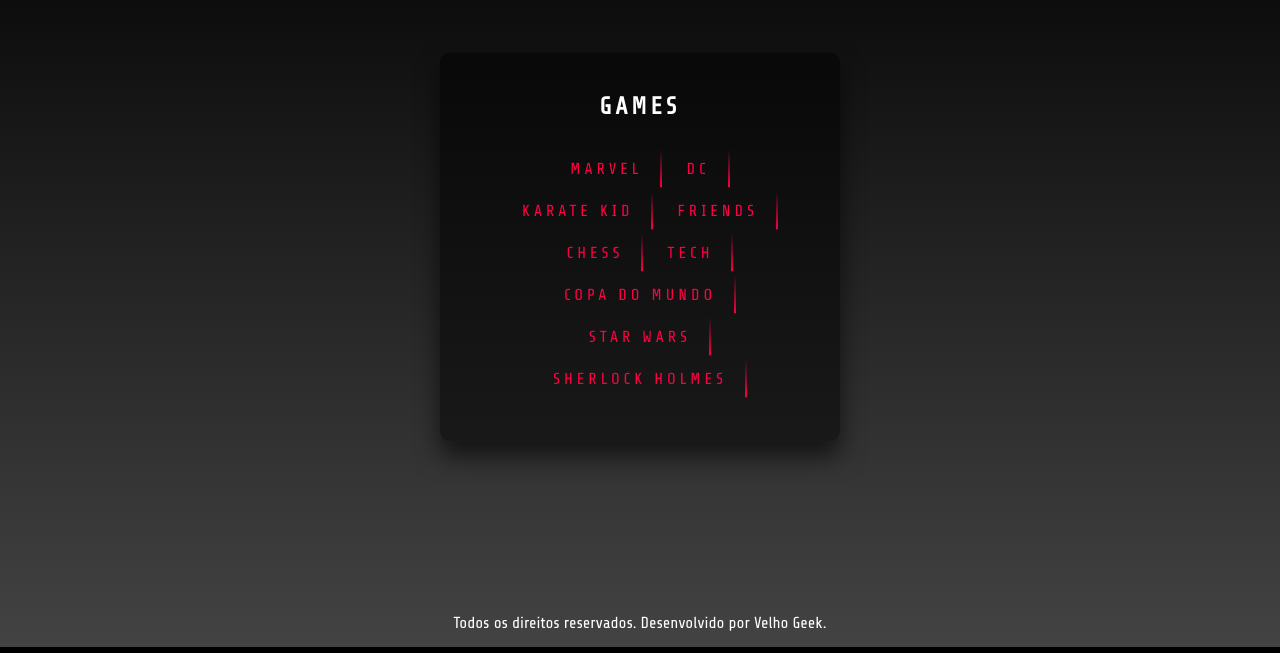
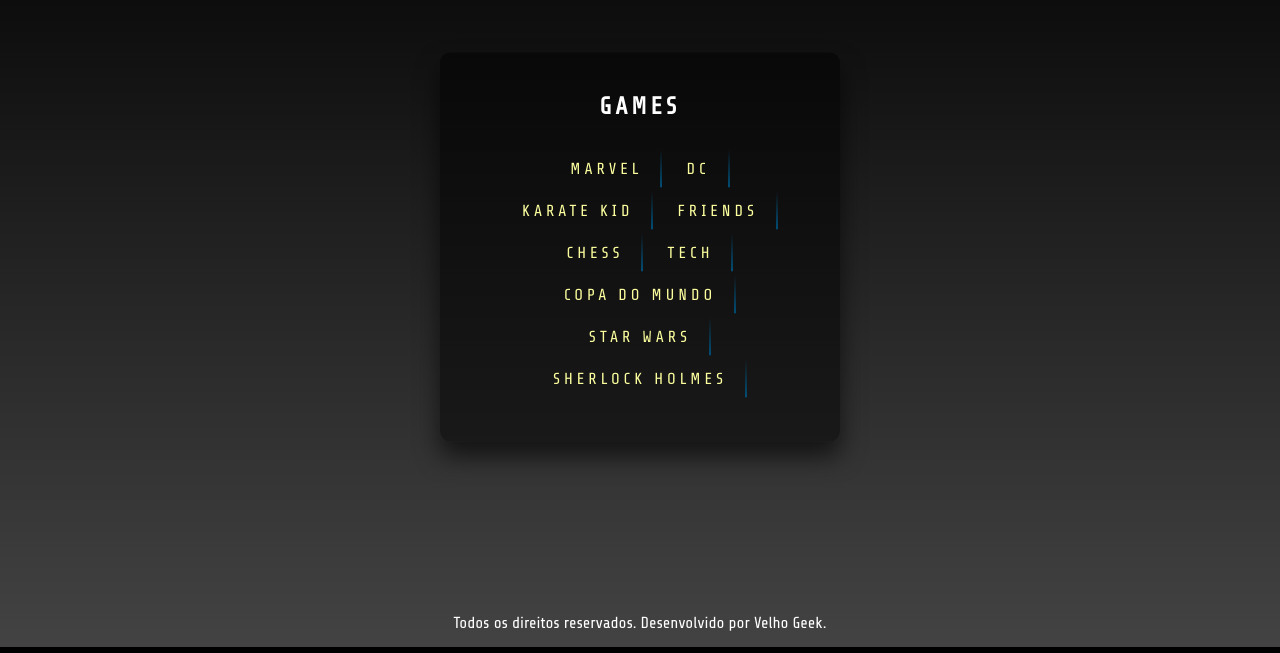
Before and after one commit to cleberalmico/velhogeek, a plain HTML site: page index.html in a window 1280 px wide. Shown: the part 153-806 px from the top of the page. Drawn offline with Linux system fonts and the light colour scheme.

Commit message:
commit on master

```diff
--- a/assets/css/style.css
+++ b/assets/css/style.css
@@ -75,7 +75,7 @@ header{
     position: relative;
     display: inline-block;
     padding: 10px 20px;
-    color: #ff0043;
+    color: #fcff9d;
     font-size: 16px;
     text-decoration: none;
     text-transform: uppercase;
@@ -85,13 +85,13 @@ header{
 }
 
 .options-box a:hover {
-    background: #ff0043;
+    background: #004e77;
     color: #fff;
     border-radius: 5px;
-    box-shadow: 0 0 5px #ff0043,
-                0 0 25px #ff0043,
-                0 0 50px #ff0043,
-                0 0 100px #ff0043;
+    box-shadow: 0 0 5px #004e77,
+                0 0 25px #004e77,
+                0 0 50px #004e77,
+                0 0 100px #004e77;
 }
 
 .options-box a span {
@@ -104,7 +104,7 @@ header{
     left: -100%;
     width: 100%;
     height: 2px;
-    background: linear-gradient(90deg, transparent, #ff0043);
+    background: linear-gradient(90deg, transparent, #004e77);
     animation: btn-anim1 2s linear infinite;
 }
 
@@ -122,7 +122,7 @@ header{
     right: 0;
     width: 2px;
     height: 100%;
-    background: linear-gradient(180deg, transparent, #ff0043);
+    background: linear-gradient(180deg, transparent, #004e77);
     animation: btn-anim2 2s linear infinite;
     animation-delay: .5s;
 }
@@ -141,7 +141,7 @@ header{
     right: -100%;
     width: 100%;
     height: 2px;
-    background: linear-gradient(270deg, transparent, #ff0043);
+    background: linear-gradient(270deg, transparent, #004e77);
     animation: btn-anim3 2s linear infinite;
     animation-delay: 1s;
 }
@@ -160,7 +160,7 @@ header{
     left: 0;
     width: 2px;
     height: 100%;
-    background: linear-gradient(180deg, transparent, #ff0043);
+    background: linear-gradient(180deg, transparent, #004e77);
     animation: btn-anim4 2s linear infinite;
     animation-delay: 1.5s;
 }
```
